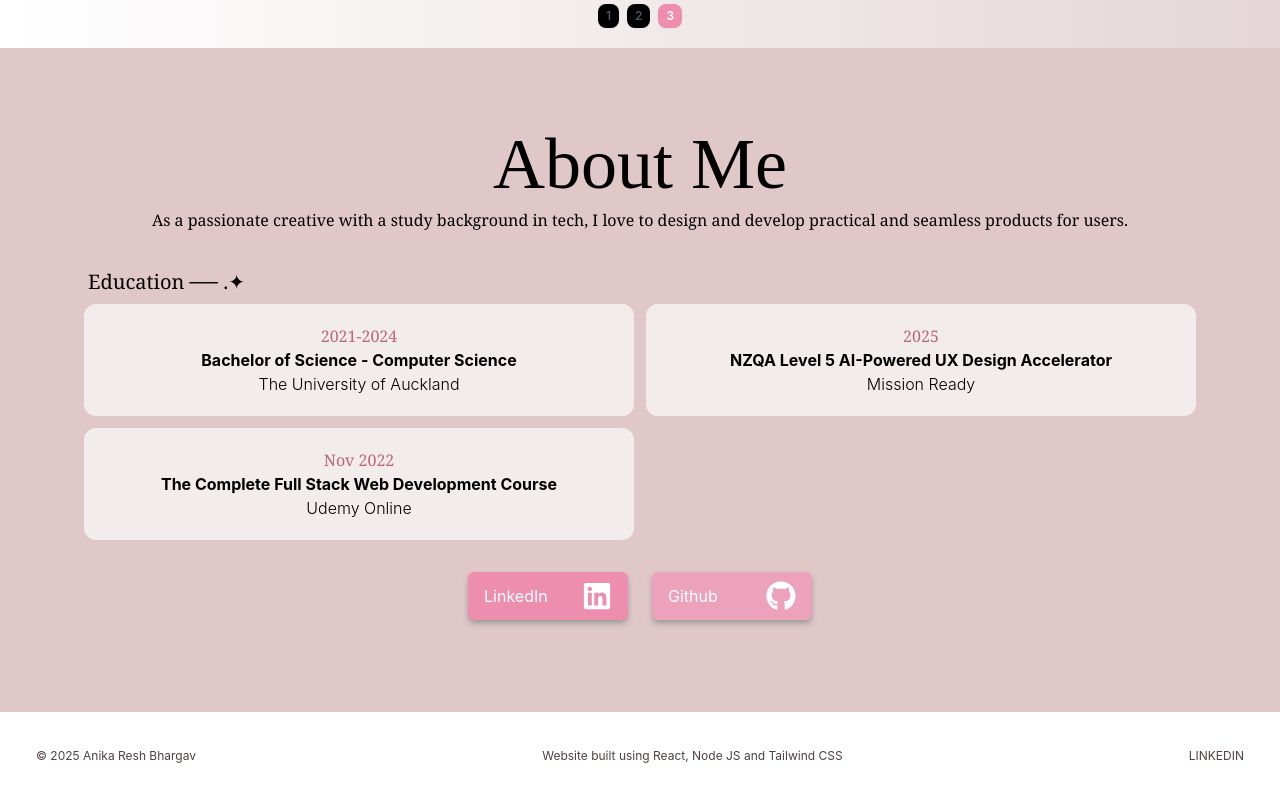
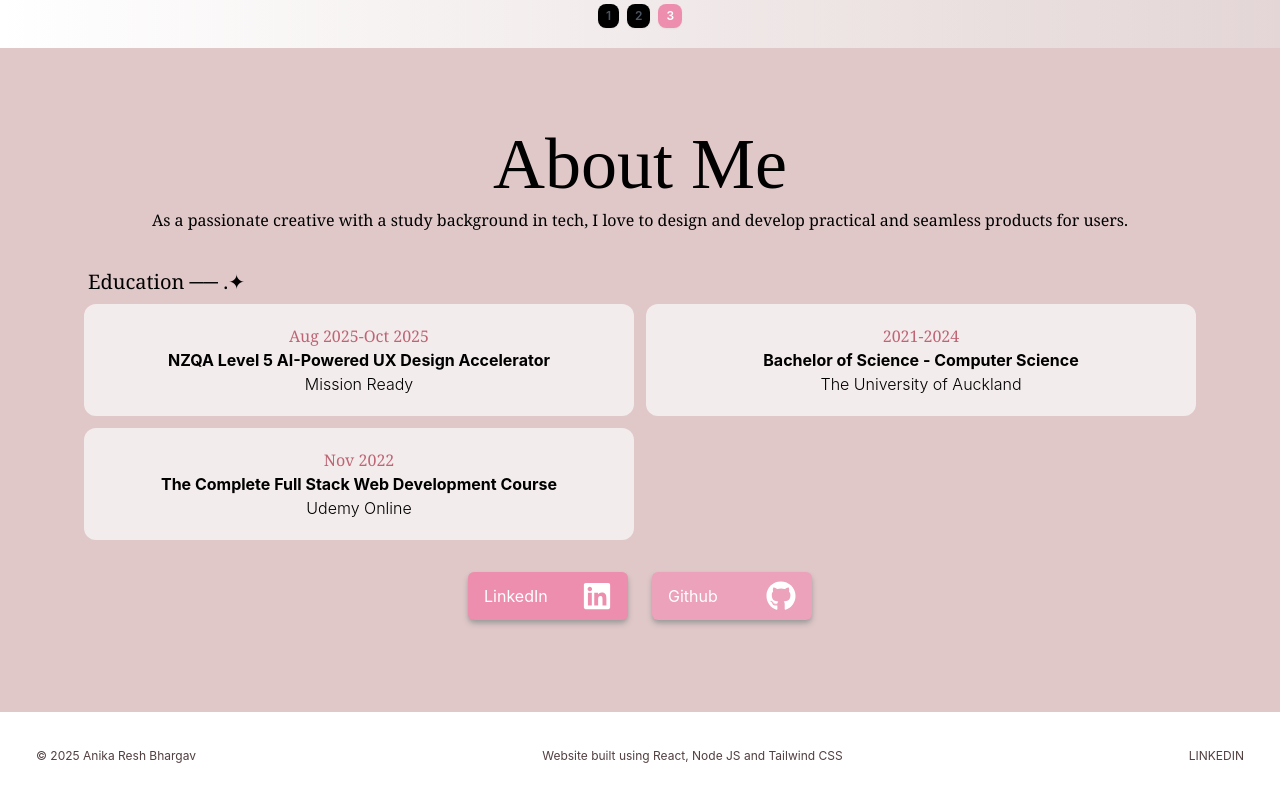
Before and after one commit to AnikaBhargav/portfolio-site, a React (Create React App) app: page / in a window 1280 px wide. Shown: the part 1344-2144 px from the top of the page. Built offline with nearby package versions, Linux system fonts and the light colour scheme.

Commit message:
education order change

```diff
--- a/src/components/About.jsx
+++ b/src/components/About.jsx
@@ -21,15 +21,17 @@ const About = () => {
         <h2 className="text-left font-serif font-normal text-xl m-2">Education ── .✦</h2>
         <div className='grid sm:grid-cols-1 md:grid-cols-2 gap-3 m-1'>
           <div className="container content-div bg-[#f3ecec] rounded-xl p-5">
+            <p className='text-[#be6575] font-serif'>Aug 2025-Oct 2025</p>
+            <h3 className='font-bold'>NZQA Level 5 AI-Powered UX Design Accelerator</h3>
+            <p className='font-light'>Mission Ready</p>
+          </div>
+
+          <div className="container content-div bg-[#f3ecec] rounded-xl p-5">
             <p className='text-[#be6575] font-serif'>2021-2024</p>
             <h3 className='font-bold'>Bachelor of Science - Computer Science</h3>
             <p className='font-light'>The University of Auckland</p>
           </div>
-          <div className="container content-div bg-[#f3ecec] rounded-xl p-5">
-            <p className='text-[#be6575] font-serif'>2025</p>
-            <h3 className='font-bold'>NZQA Level 5 AI-Powered UX Design Accelerator</h3>
-            <p className='font-light'>Mission Ready</p>
-          </div>
+
           <div className="container content-div bg-[#f3ecec] rounded-xl p-5">
             <p className='text-[#be6575] font-serif'>Nov 2022</p>
             <h3 className='font-bold'>The Complete Full Stack Web Development Course</h3>
```
